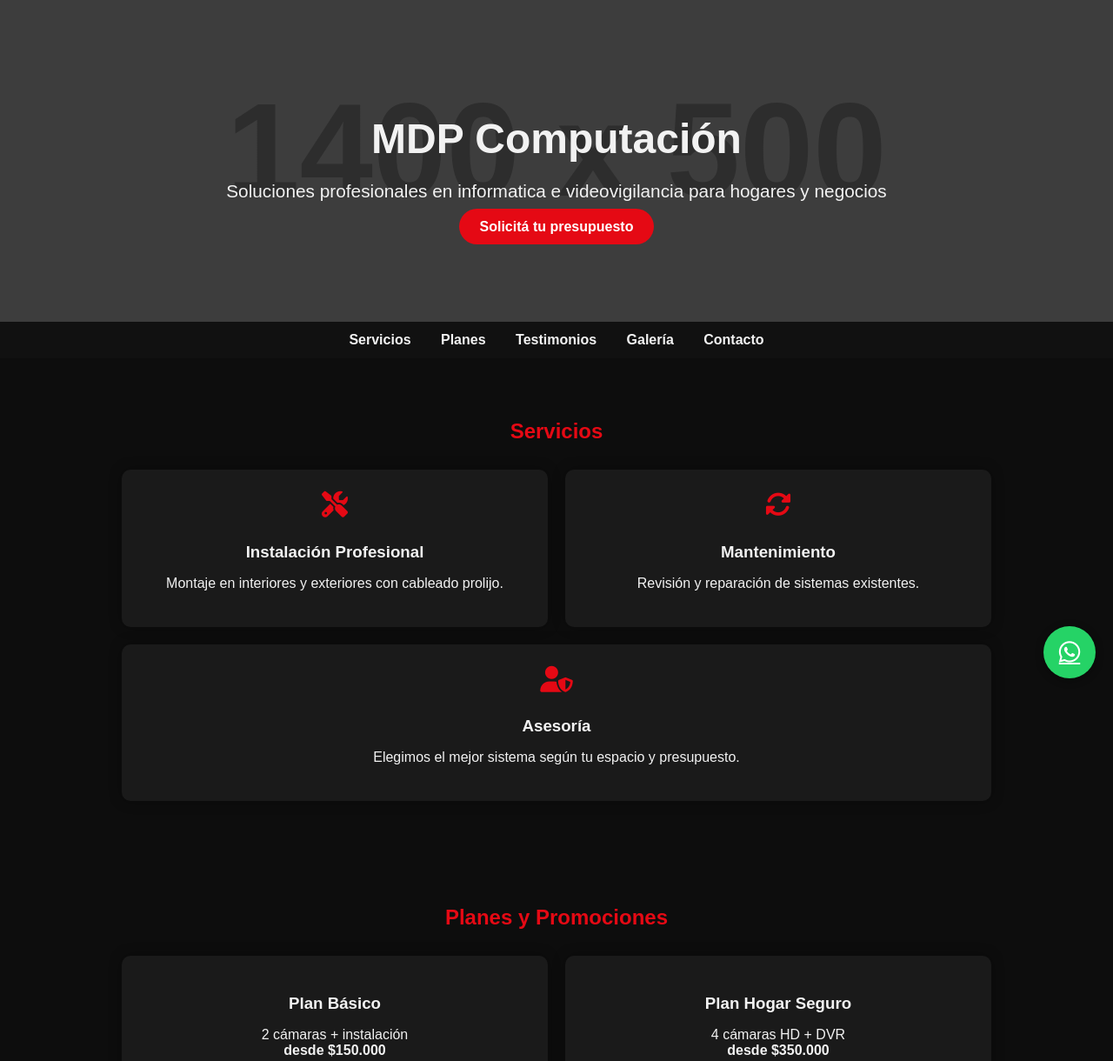
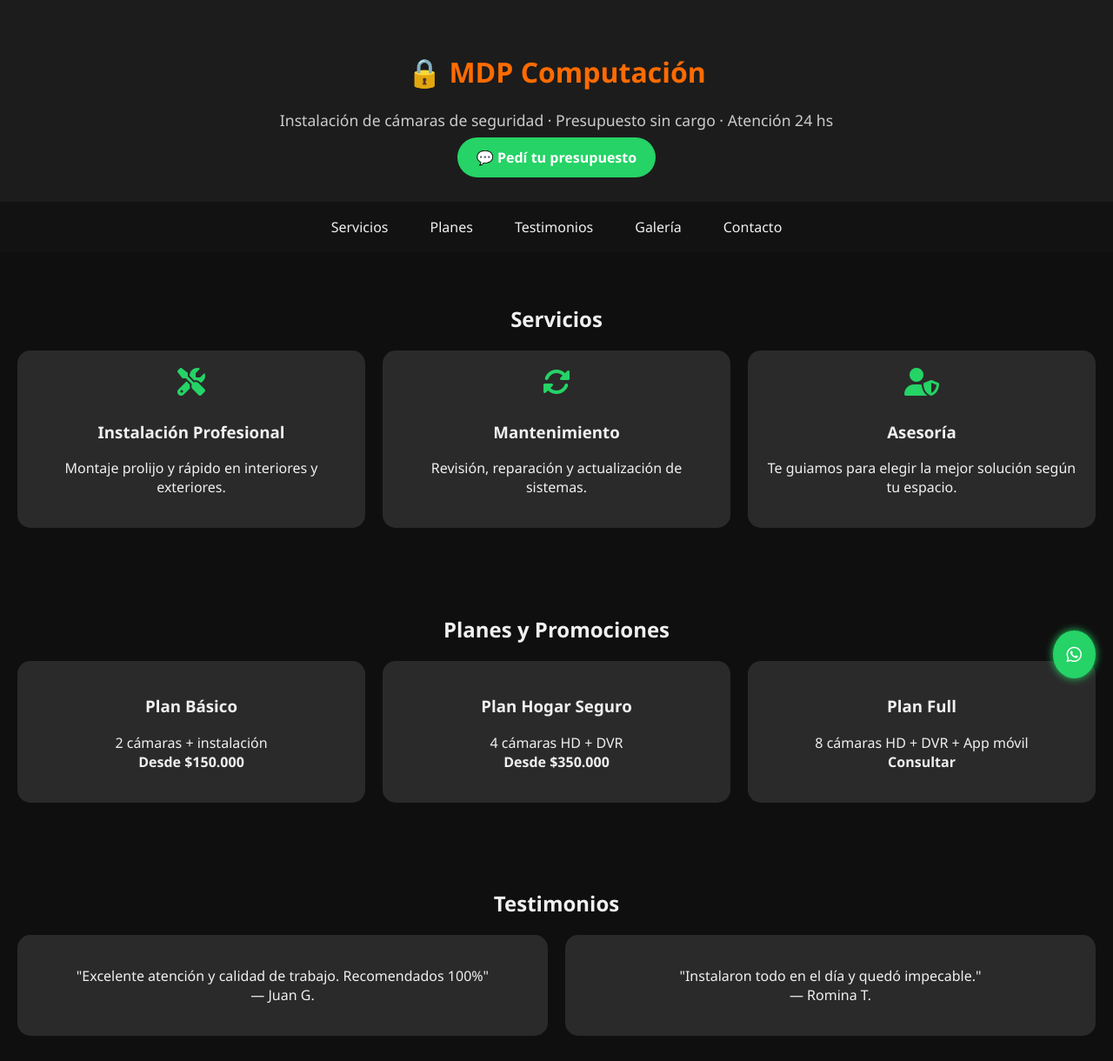
Before and after one commit to Mdpcomputacion/mdp-computacion, a plain HTML site: page index.html in a window 1280 px wide. Shown: the top 1220 px of the page at 87% size. Drawn offline with Linux system fonts and the light colour scheme; placeholder pictures from the web are drawn by us.

Commit message:
Add files via upload

```diff
--- a/index.html
+++ b/index.html
@@ -9,9 +9,9 @@
 </head>
 <body>
   <header class="hero">
-    <h1>MDP Computación</h1>
-    <p>Soluciones profesionales en informatica e videovigilancia para hogares y negocios</p>
-    <a href="#contacto" class="btn-principal">Solicitá tu presupuesto</a>
+    <h1>🔒 MDP Computación</h1>
+    <p>Instalación de cámaras de seguridad · Presupuesto sin cargo · Atención 24 hs</p>
+    <a href="https://wa.me/5492235325483" class="btn-principal" target="_blank">💬 Pedí tu presupuesto</a>
   </header>
 
   <nav class="menu">
@@ -28,35 +28,35 @@
       <div class="card">
         <i class="fas fa-tools"></i>
         <h3>Instalación Profesional</h3>
-        <p>Montaje en interiores y exteriores con cableado prolijo.</p>
+        <p>Montaje prolijo y rápido en interiores y exteriores.</p>
       </div>
       <div class="card">
         <i class="fas fa-sync-alt"></i>
         <h3>Mantenimiento</h3>
-        <p>Revisión y reparación de sistemas existentes.</p>
+        <p>Revisión, reparación y actualización de sistemas.</p>
       </div>
       <div class="card">
         <i class="fas fa-user-shield"></i>
         <h3>Asesoría</h3>
-        <p>Elegimos el mejor sistema según tu espacio y presupuesto.</p>
+        <p>Te guiamos para elegir la mejor solución según tu espacio.</p>
       </div>
     </div>
   </section>
 
-  <section id="planes" class="contenedor">
+  <section id="planes" class="contenedor dark">
     <h2>Planes y Promociones</h2>
     <div class="tarjetas">
       <div class="card">
         <h3>Plan Básico</h3>
-        <p>2 cámaras + instalación<br><strong>desde $150.000</strong></p>
+        <p>2 cámaras + instalación<br><strong>Desde $150.000</strong></p>
       </div>
       <div class="card">
         <h3>Plan Hogar Seguro</h3>
-        <p>4 cámaras HD + DVR<br><strong>desde $350.000</strong></p>
+        <p>4 cámaras HD + DVR<br><strong>Desde $350.000</strong></p>
       </div>
       <div class="card">
         <h3>Plan Full</h3>
-        <p>8 cámaras HD + DVR + app móvil<br><strong>consultar</strong></p>
+        <p>8 cámaras HD + DVR + App móvil<br><strong>Consultar</strong></p>
       </div>
     </div>
   </section>
@@ -73,9 +73,8 @@
     </div>
   </section>
 
-  <section id="galeria" class="contenedor">
+  <section id="galeria" class="contenedor galeria">
     <h2>Trabajos Realizados</h2>
-    <div class="galeria">
     <img src="images/cam (1).jpg" alt="Trabajo 1" />
 <img src="images/cam (2).jpg" alt="Trabajo 2" />
 <img src="images/cam (3).jpg" alt="Trabajo 3" />
@@ -100,7 +99,6 @@
 <img src="images/cam (22).jpg" alt="Trabajo 22" />
 <img src="images/cam (23).jpg" alt="Trabajo 23" />
 <img src="images/cam (24).jpg" alt="Trabajo 24" />
-    </div>
   </section>
 
   <section id="contacto" class="contenedor">
@@ -129,5 +127,3 @@
   </a>
 </body>
 </html>
-
-</html>
--- a/style.css
+++ b/style.css
@@ -1,173 +1,131 @@
 
 body {
   margin: 0;
-  font-family: 'Poppins', sans-serif;
-  background: #0d0d0d;
-  color: #f2f2f2;
+  font-family: 'Segoe UI', sans-serif;
+  background-color: #0f0f0f;
+  color: #f0f0f0;
 }
 
 .hero {
-  background: linear-gradient(rgba(0,0,0,0.7), rgba(0,0,0,0.7)),
-              url('https://via.placeholder.com/1400x500') center/cover no-repeat;
+  background: #1c1c1c;
   text-align: center;
-  padding: 100px 20px;
+  padding: 40px 20px;
 }
 
 .hero h1 {
-  font-size: 3rem;
-  margin-bottom: 10px;
+  font-size: 2em;
+  color: #ff6b00;
 }
 
 .hero p {
-  font-size: 1.3rem;
-  margin-bottom: 20px;
+  color: #ccc;
+  font-size: 1.1em;
+  margin: 10px 0 20px;
 }
 
 .btn-principal {
-  padding: 12px 24px;
-  background-color: #e50914;
+  padding: 12px 22px;
+  background: #25d366;
   color: #fff;
   border-radius: 30px;
   text-decoration: none;
   font-weight: bold;
+}
+
+.menu {
+  background: #121212;
+  display: flex;
+  justify-content: center;
+  gap: 20px;
+  padding: 10px;
+  flex-wrap: wrap;
+}
+
+.menu a {
+  color: #f0f0f0;
+  text-decoration: none;
+  padding: 8px 14px;
+  border-radius: 20px;
   transition: background 0.3s;
 }
 
-.btn-principal:hover {
-  background-color: #b00610;
-}
-
-.menu {
-  background: #111;
-  text-align: center;
-  padding: 12px 0;
-  position: sticky;
-  top: 0;
-  z-index: 999;
-}
-
-.menu a {
-  color: #f2f2f2;
-  margin: 0 15px;
-  text-decoration: none;
-  font-weight: bold;
-}
-
 .menu a:hover {
-  color: #e50914;
+  background: #25d366;
+  color: #000;
 }
 
 .contenedor {
-  padding: 50px 20px;
-  max-width: 1000px;
-  margin: auto;
-}
-
-h2 {
+  padding: 40px 20px;
   text-align: center;
-  color: #e50914;
-  margin-bottom: 30px;
 }
 
 .tarjetas {
-  display: flex;
-  flex-wrap: wrap;
-  justify-content: center;
+  display: grid;
+  grid-template-columns: repeat(auto-fit, minmax(250px, 1fr));
   gap: 20px;
+  margin-top: 20px;
 }
 
 .card {
-  background: #1a1a1a;
-  padding: 25px;
-  border-radius: 10px;
-  text-align: center;
-  flex: 1 1 280px;
-  box-shadow: 0 0 15px rgba(0,0,0,0.3);
-}
-
-.card h3 {
-  color: #f2f2f2;
-  margin-bottom: 10px;
+  background: #2a2a2a;
+  padding: 20px;
+  border-radius: 15px;
 }
 
 .card i {
-  font-size: 30px;
+  font-size: 2em;
   margin-bottom: 10px;
-  color: #e50914;
-}
-
-.galeria {
-  display: flex;
-  justify-content: center;
-  gap: 15px;
-  flex-wrap: wrap;
+  color: #25d366;
 }
 
 .galeria img {
-  width: 220px;
-  border-radius: 8px;
-  box-shadow: 0 4px 12px rgba(0,0,0,0.3);
+  width: 100%;
+  max-width: 300px;
+  margin: 10px;
+  border-radius: 10px;
+  box-shadow: 0 0 8px #000;
 }
 
-form {
-  display: flex;
-  flex-direction: column;
-  gap: 15px;
-  max-width: 500px;
-  margin: 0 auto;
+input, textarea, button {
+  width: 90%;
+  max-width: 400px;
+  margin: 10px auto;
+  padding: 12px;
+  border-radius: 10px;
+  border: none;
+  display: block;
+  font-size: 1em;
 }
 
-form input, form textarea {
-  padding: 12px;
-  border: none;
-  border-radius: 6px;
-}
-
-form button {
-  padding: 12px;
-  background: #e50914;
-  color: #fff;
-  border: none;
-  border-radius: 6px;
+button {
+  background: #ff6b00;
+  color: white;
   font-weight: bold;
   cursor: pointer;
 }
 
-form button:hover {
-  background: #b00610;
-}
-
 footer {
-  background: #111;
+  background: #121212;
+  color: #888;
   text-align: center;
-  padding: 30px 10px;
-  color: #aaa;
+  padding: 20px;
 }
 
 .social a {
-  color: #aaa;
+  color: #f0f0f0;
   margin: 0 10px;
-  font-size: 20px;
-  transition: color 0.3s;
-}
-
-.social a:hover {
-  color: #e50914;
+  font-size: 1.3em;
 }
 
 .whatsapp-float {
   position: fixed;
   bottom: 20px;
   right: 20px;
-  background-color: #25d366;
+  background: #25d366;
   color: white;
+  padding: 14px 16px;
   border-radius: 50%;
-  width: 60px;
-  height: 60px;
-  font-size: 28px;
-  display: flex;
-  align-items: center;
-  justify-content: center;
-  z-index: 1000;
-  box-shadow: 0 2px 10px rgba(0,0,0,0.4);
+  font-size: 20px;
+  z-index: 999;
+  box-shadow: 0 0 10px #25d366;
 }
```
Lines whose indentation alone changed are shown as unchanged.
